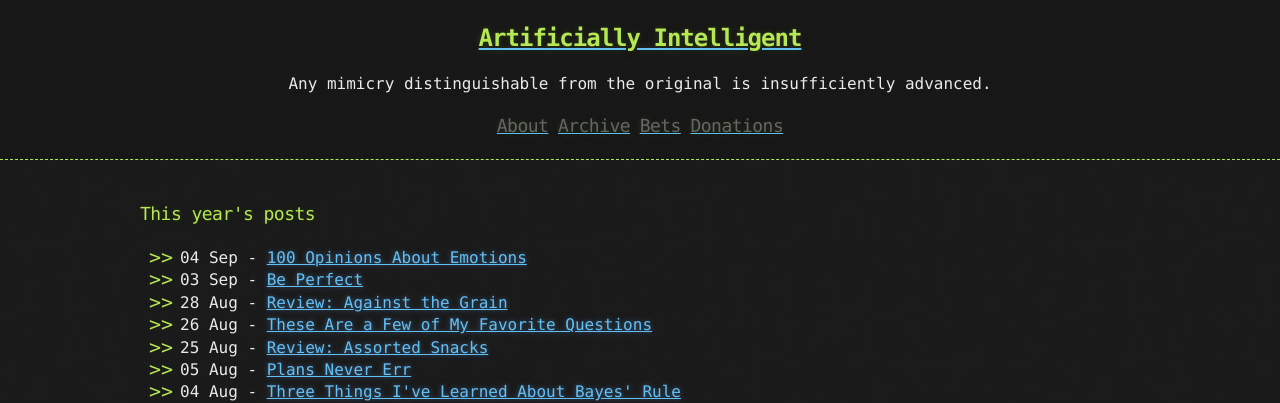
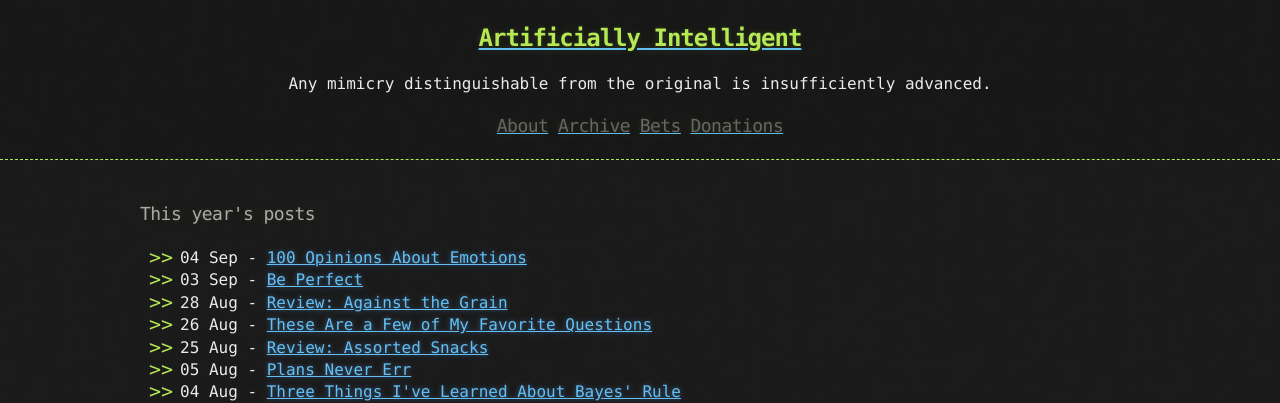
Before and after one commit to tocttou/hacker-blog, a Jekyll site: the page built from archive.md, in a window 1280 px wide. Shown: the top 403 px of the page. Built offline with Jekyll 4.4.1, drawn with Linux system fonts in a browser that asks for light colours.

Commit message:
color test

```diff
--- a/_sass/base.scss
+++ b/_sass/base.scss
@@ -7,7 +7,7 @@
 
 $body-background: $cod-grey !default;
 $body-foreground: $gallery !default;
-$header: $conifer !default;
+$header: $silver-chalice !default;
 $blockquote-color: $silver-chalice !default;
 $blockquote-border: $dove-grey !default;
 
```
